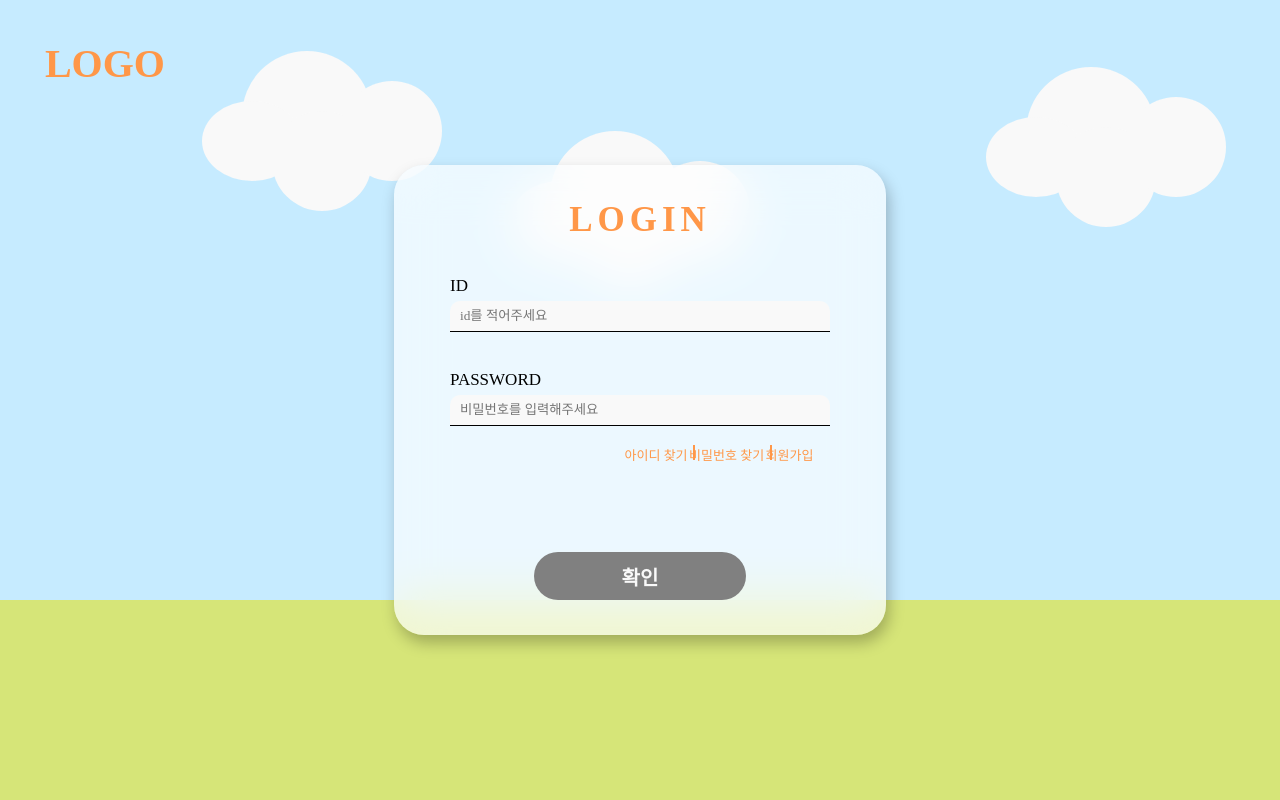
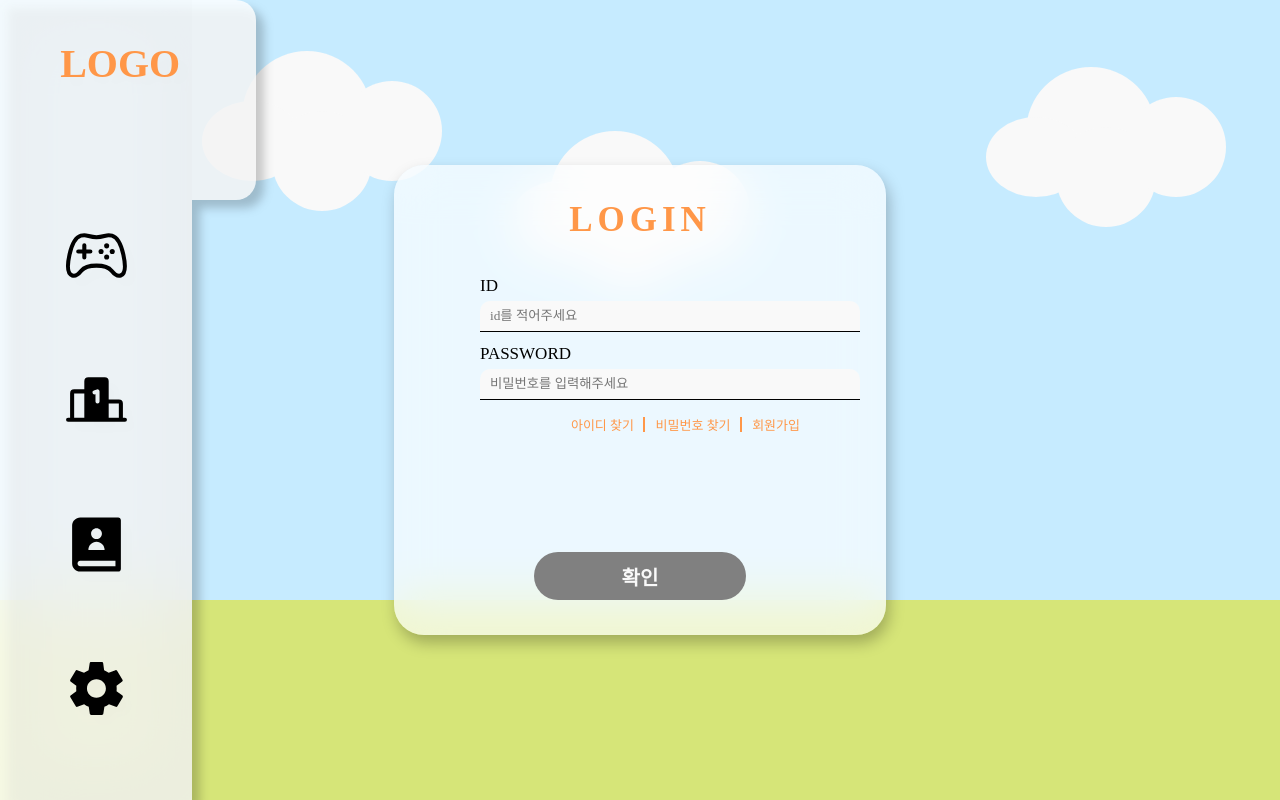
Before and after one commit to DR-LaLa/FE, a React (Vite) app: page /login in a window 1280 px wide. Built offline with nearby package versions, Linux system fonts and the light colour scheme; a web font is replaced by a local one.

Commit message:
애니메이션 추가

```diff
--- a/src/components/common/Header.jsx
+++ b/src/components/common/Header.jsx
@@ -12,13 +12,13 @@ export default function Header(props) {
   const { anime, setAnime } = useContext(MainContext);
   const navigate = useNavigate();
   const currentPage = useLocation().pathname;
-
+  const [hoverStyled, setHoverStyled] = useState("false");
   useEffect(() => {
     if (localStorage.getItem(ANIME)) {
       setAnime(localStorage.getItem(ANIME));
+      localStorage.removeItem(ANIME);
     }
   }, []);
-
   return (
     <>
       {props.show == "true" && (
@@ -35,7 +35,7 @@ export default function Header(props) {
             LOGO
           </Logo>
           {props.anime != "setting" ? (
-            <IconBox $homeAnime={anime}>
+            <IconBox $homeAnime={anime} $settingAnime={props.anime}>
               {iconArr.map((icon) => (
                 <Icon
                   onClick={() => {
@@ -62,8 +62,20 @@ export default function Header(props) {
         </HeaderStyle>
       )}
       {props.show == "false" && (
-        <HeaderStyle>
+        <HeaderStyle
+          $settingAnime={props.anime}
+          $homeAnime={anime}
+          $show={props.show}
+          $hover={hoverStyled}
+          onMouseEnter={(e) => {
+            setHoverStyled("true");
+          }}
+          onMouseLeave={() => {
+            setHoverStyled("false");
+          }}
+        >
           <Logo
+            $show={props.show}
             onClick={() => {
               if (currentPage == "/quiz") {
                 localStorage.setItem(ANIME, "quiz");
@@ -73,6 +85,27 @@ export default function Header(props) {
           >
             LOGO
           </Logo>
+          <IconBox $show={props.show} $hover={hoverStyled}>
+            {iconArr.map((icon) => (
+              <Icon
+                onClick={() => {
+                  if (icon.name == "setting") {
+                    navigate("/setting");
+                  } else if (icon.name == "quiz") {
+                    navigate("/quiz");
+                  } else if (icon.name == "rank") {
+                    navigate("/rank");
+                  } else {
+                    navigate("/album");
+                  }
+                }}
+                key={icon.key}
+                $icon={icon.name}
+              >
+                {icon.component}
+              </Icon>
+            ))}
+          </IconBox>
         </HeaderStyle>
       )}
     </>
@@ -103,8 +136,7 @@ const iconArr = [
 ];
 
 const HeaderStyle = styled.header`
-  /* width: 30vw; */
-  width: ${(props) => (props.$settingAnime == "setting" ? "30vw" : "15vw")};
+  width: ${(props) => (props.$settingAnime == "setting" ? "30vw" : props.$hover == "false" ? "3vw" : "15vw")};
   height: 100%;
   display: flex;
   flex-direction: column;
@@ -112,20 +144,29 @@ const HeaderStyle = styled.header`
   align-items: center;
   position: absolute;
   left: 0;
-  background: ${(props) => (props.$show == "true" ? "rgba(255, 255, 255, 0.8)" : "transparent")};
-  filter: ${(props) => (props.$show == "true" ? "drop-shadow(8px 8px 5px rgba(0, 0, 0, 0.25))" : "transparent")};
-  backdrop-filter: ${(props) => (props.$show == "true" ? "blur(40px)" : "")};
+  background: ${(props) =>
+    props.$show == "true" || props.$hover == "true" ? "rgba(255, 255, 255, 0.8)" : "transparent"};
+  filter: ${(props) =>
+    props.$show == "true" || props.$hover == "true" ? "drop-shadow(8px 8px 5px rgba(0, 0, 0, 0.25))" : "transparent"};
+  backdrop-filter: ${(props) => (props.$show == "true" || props.$hover == "true" ? "blur(40px)" : "")};
   z-index: 3;
-  animation-name: ${(props) =>
-    props.$settingAnime == "setting"
-      ? "bigger"
-      : props.$settingAnime == "quiz"
-      ? "invisiable"
-      : props.$homeAnime == "set"
-      ? "setToHome"
-      : props.$homeAnime == "quiz"
-      ? "quizToHome"
-      : ""};
+  transition-duration: 1s;
+  animation-name: ${(props) => {
+    if (props.$settingAnime == "setting") {
+      return "bigger";
+    } else if (props.$settingAnime == "quiz") {
+      return "invisiable";
+    } else if (props.$homeAnime == "set") {
+      return "setToHome";
+    } else if (props.$homeAnime == "quiz") {
+      return "quizToHome";
+    } else if (props.$hover == "true") {
+      // console.log(props.$hover);
+      return "hover";
+    } else {
+      return "";
+    }
+  }};
   animation-iteration-count: 1;
   animation-duration: 1s;
 
@@ -134,10 +175,16 @@ const HeaderStyle = styled.header`
     width: 5vw;
     height: 25vh;
     border-radius: 0 20px 20px 0;
-    display: ${(props) => (props.$show == "true" ? "block" : "none")};
+    display: block;
     position: absolute;
-    right: -76.5px;
+    right: -5vw;
     background: rgba(255, 255, 255, 0.8);
+    transition-duration: 1s;
+    visibility: ${(props) => (props.$show == "true" || props.$hover == "true" ? "visible" : "hidden")};
+    opacity: ${(props) => (props.$hover == "true" || props.$show == "true" ? "1" : "0")};
+    animation-name: ${(props) => (props.$show == "false" ? "invisibleIcon" : "")};
+    animation-iteration-count: 1;
+    animation-duration: 1s;
   }
 
   @keyframes bigger {
@@ -164,9 +211,6 @@ const HeaderStyle = styled.header`
       visibility: hidden;
       width: 0%;
     }
-    /* 10% {
-      visibility: hidden;
-    } */
     100% {
       width: 15vw;
     }
@@ -175,12 +219,34 @@ const HeaderStyle = styled.header`
   @keyframes invisiable {
     0% {
       width: 15vw;
-      background-color: rgba(255, 255, 255, 0.8);
+      background: rgba(255, 255, 255, 0.8);
       filter: drop-shadow(8px 8px 5px rgba(0, 0, 0, 0.25));
       backdrop-filter: blur(40px);
     }
     100% {
       width: 0vw;
+      visibility: hidden;
+    }
+  }
+  @keyframes invisibleIcon {
+    0% {
+      width: 5vw;
+      visibility: visible;
+      opacity: 1;
+    }
+    100% {
+      opacity: 0;
+      visibility: hidden;
+    }
+  }
+  @keyframes hover {
+    0% {
+      width: 0vw;
+      visibility: hidden;
+    }
+    100% {
+      width: 15vw;
+      visibility: visible;
     }
   }
 `;
@@ -188,9 +254,9 @@ const HeaderStyle = styled.header`
 const Logo = styled.h1`
   color: #ff9748;
   font-size: 40px;
-  position: relative;
+  position: ${(props) => (props.$show == "true" ? "relative" : "fixed")};
   top: 5vh;
-  left: 0.7vw;
+  left: ${(props) => (props.$show == "true" ? "0.7vw" : "4.7vw")};
   cursor: pointer;
   z-index: 3;
 `;
@@ -202,21 +268,26 @@ const IconBox = styled.section`
   flex-direction: column;
   justify-content: space-evenly;
   align-items: center;
-  animation-name: ${(props) => (props.$homeAnime == "set" || props.$homeAnime == "quiz" ? "show" : "")};
+  position: relative;
+  top: ${(props) => (props.$show == "false" ? "20vh" : "")};
+  visibility: ${(props) => (props.$show == "false" && props.$hover == "false" ? "hidden" : "visible")};
+  opacity: ${(props) => (props.$show == "false" && props.$hover == "false" ? "0" : "1")};
+  transition-duration: 1s;
+  animation-name: ${(props) =>
+    props.$homeAnime == "set" || props.$homeAnime == "quiz"
+      ? "showIcon"
+      : props.$settingAnime != "none" || props.$homeAnime != "none"
+      ? "invisibleIcon"
+      : ""};
   animation-duration: 0.6s;
   animation-iteration-count: 1;
 
-  @keyframes show {
+  @keyframes showIcon {
     0% {
-      display: none;
-      color: transparent;
-    }
-    50% {
-      display: none;
-      color: #00000070;
+      opacity: 0;
     }
     100% {
-      color: black;
+      opacity: 1;
     }
   }
 `;
--- a/src/components/login/InputBox.jsx
+++ b/src/components/login/InputBox.jsx
@@ -10,7 +10,7 @@ export default function InputBox() {
   const navigate = useNavigate();
   return (
     <InputBoxStyled>
-      <section>
+      <Section>
         <Label htmlFor="">ID</Label>
         <Input
           type="text"
@@ -23,8 +23,8 @@ export default function InputBox() {
             });
           }}
         />
-      </section>
-      <section>
+      </Section>
+      <Section>
         <Label htmlFor="">PASSWORD</Label>
         <Input
           type="password"
@@ -37,6 +37,7 @@ export default function InputBox() {
             });
           }}
         />
+      </Section>
       <LoginMore>
         <Span>아이디 찾기</Span>
         <Span>비밀번호 찾기</Span>
@@ -48,7 +49,6 @@ export default function InputBox() {
           회원가입
         </span>
       </LoginMore>
-      </section>
     </InputBoxStyled>
   );
 }
@@ -62,6 +62,12 @@ const InputBoxStyled = styled.section`
   align-items: center;
   position: relative;
   bottom: 5vh;
+`;
+
+const Section = styled.section`
+  width: 100%;
+  display: flex;
+  flex-direction: column;
 `;
 
 const Label = styled.label`
@@ -82,29 +88,34 @@ const Input = styled.input`
 `;
 
 const LoginMore = styled.section`
-  width: 15vw;
+  width: 100%;
   height: 3vh;
   color: #ff9748;
   font-size: 13px;
   display: flex;
-  justify-content: space-evenly;
+  justify-content: end;
   align-items: center;
-  position: absolute;
+  /* position: absolute;
   bottom: -30px;
-  right: -15px;
+  right: -15px; */
 
   span {
     cursor: pointer;
   }
 `;
 
-const Span = styled.span`
+const Span = styled.p`
+  margin-right: 0.8vw;
+  display: flex;
+  align-items: center;
+  justify-content: center;
   &&::after {
     content: "";
+    margin-left: 0.3vw;
     width: 5.5px;
     height: 15px;
     border-right: 2px solid #ff9748;
     display: inline-block;
-    position: absolute;
+    /* position: absolute; */
   }
 `;
--- a/src/components/quiz/QuizMain.jsx
+++ b/src/components/quiz/QuizMain.jsx
@@ -6,7 +6,8 @@ export default function QuizeMain() {
   const [average, setAverage] = useState(0);
   const navigation = useNavigate();
   return (
-    <>
+    <Anime>
+      <section>
         <ImgLeftTopRedMedicine src="img/red.png" alt="" />
         <ImgRightTopRedMedicine src="img/red.png" alt="" />
         <ImgRightTopWhiteMedicine src="img/white.png" alt="" />
@@ -16,6 +17,7 @@ export default function QuizeMain() {
         <ImgRightBottomWhiteMedicine1 src="img/white.png" alt="" />
         <ImgRightBottomWhiteMedicine2 src="img/white.png" alt="" />
         <ImgRightBottomWhiteMedicine3 src="img/white.png" alt="" />
+      </section>
       <QuizeFrame>
         <TextBox>
           <QuizTitle>오늘의 퀴즈</QuizTitle>
@@ -30,9 +32,27 @@ export default function QuizeMain() {
           START
         </StartButton>
       </QuizeFrame>
-    </>
+    </Anime>
   );
 }
+
+const Anime = styled.section`
+  position: relative;
+  animation-name: move;
+  animation-duration: 0.7s;
+  animation-iteration-count: 1;
+
+  @keyframes move {
+    0% {
+      opacity: 0;
+      left: 10vw;
+    }
+    100% {
+      left: 0vw;
+      opacity: 1;
+    }
+  }
+`;
 
 const QuizeFrame = styled.section`
   width: 50vw;
@@ -59,7 +79,18 @@ const TextBox = styled.section`
 `;
 
 const QuizTitle = styled.h1`
-  font-size: 50px;
+  @font-face {
+    font-family: "ONE-Mobile-POP";
+    src: url("https://fastly.jsdelivr.net/gh/projectnoonnu/noonfonts_2105_2@1.0/ONE-Mobile-POP.woff") format("woff");
+    font-weight: normal;
+    font-style: normal;
+  }
+
+  color: #ff4f4f;
+  font-size: 60px;
+  font-weight: 100;
+  letter-spacing: 10px;
+  font-family: "ONE-Mobile-POP";
 `;
 
 const AverageText = styled.p`
@@ -87,8 +118,8 @@ const StartButton = styled.button`
 const ImgLeftTopRedMedicine = styled.img`
   width: 13vw;
   position: absolute;
-  top: 3vh;
-  left: 19vw;
+  top: -11vh;
+  left: -6vw;
   transform: rotate(190deg);
   z-index: 3;
 `;
@@ -96,25 +127,25 @@ const ImgLeftTopRedMedicine = styled.img`
 const ImgRightTopRedMedicine = styled.img`
   width: 13vw;
   position: absolute;
-  top: 2vh;
-  right: 19vw;
+  top: -11vh;
+  right: -6vw;
   transform: rotate(115deg);
   z-index: 3;
 `;
 
 const ImgRightTopWhiteMedicine = styled.img`
-  width: 4vw;
+  width: 5vw;
   position: absolute;
-  top: 20vh;
-  right: 23vw;
+  top: 6vh;
+  right: -2vw;
   z-index: 3;
 `;
 
 const ImgLeftBottomRedMedicine = styled.img`
   width: 13vw;
   position: absolute;
-  bottom: 4vh;
-  left: 19vw;
+  bottom: -8vh;
+  left: -5vw;
   transform: rotate(-250deg);
   z-index: 3;
 `;
@@ -123,8 +154,8 @@ const ImgLeftBottomWhiteMedicine1 = styled.img`
   width: 80px;
   height: 80px;
   position: absolute;
-  bottom: 5vh;
-  left: 21vw;
+  bottom: -8vh;
+  left: -3vw;
   z-index: 3;
 `;
 
@@ -132,16 +163,16 @@ const ImgLeftBottomWhiteMedicine2 = styled.img`
   width: 60px;
   height: 60px;
   position: absolute;
-  bottom: 4vh;
-  left: 18.5vw;
+  bottom: -9vh;
+  left: 1vw;
   z-index: 3;
 `;
 
 const ImgRightBottomWhiteMedicine1 = styled.img`
   width: 8vw;
   position: absolute;
-  bottom: 10vh;
-  right: 22vw;
+  bottom: -6vh;
+  right: -4vw;
   z-index: 3;
 `;
 
@@ -149,8 +180,8 @@ const ImgRightBottomWhiteMedicine2 = styled.img`
   width: 6vw;
   border-radius: 100%;
   position: absolute;
-  bottom: 10vh;
-  right: 18vw;
+  bottom: -6vh;
+  right: -9vw;
   z-index: 3;
   box-shadow: -3px 4px 5px 0px rgba(0, 0, 0, 0.129);
 `;
@@ -158,8 +189,8 @@ const ImgRightBottomWhiteMedicine3 = styled.img`
   width: 5vw;
   border-radius: 100%;
   position: absolute;
-  bottom: 5vh;
-  right: 22vw;
+  bottom: -9vh;
+  right: -5vw;
   z-index: 3;
   box-shadow: -3px 4px 5px 0px rgba(0, 0, 0, 0.129);
 `;
--- a/src/pages/Album.jsx
+++ b/src/pages/Album.jsx
@@ -13,7 +13,7 @@ export default function Album() {
   return (
     <>
       <MainProvider>
-        <Header show={"true"} anime={"album"} />
+        <Header show={"true"} anime={"none"} />
       </MainProvider>
       <MainFrame>
         <Section>
--- a/src/pages/Main.jsx
+++ b/src/pages/Main.jsx
@@ -17,9 +17,9 @@ export default function Main() {
   }, []);
   return (
     <MainProvider>
-      <Header show={"true"} />
+      <Header show={"true"} $homeAnime={homeAnime} anime={"none"} />
       <MainFrame>
-        <Img src="img/유딩.png" alt="" $homeAnime={homeAnime} />
+        <Img src="img/유딩.png" alt="" />
       </MainFrame>
     </MainProvider>
   );
--- a/src/pages/Quiz.jsx
+++ b/src/pages/Quiz.jsx
@@ -1,8 +1,8 @@
-import { useState } from "react";
 import Header from "../components/common/Header";
 import MainFrame from "../components/common/MainFrame";
 import MainProvider from "../provider/MainProvider";
 import QuizMain from "../components/quiz/QuizMain";
+import styled from "styled-components";
 
 export default function Quiz() {
   return (
--- a/src/pages/Rank.jsx
+++ b/src/pages/Rank.jsx
@@ -9,7 +9,7 @@ export default function Rank() {
   return (
     <>
       <MainProvider>
-        <Header show={"true"} anime={"rank"} />
+        <Header show={"true"} anime={"none"} />
       </MainProvider>
       <MainFrame>
         <RankProvider>
```
Also changed, not shown: src/pages/Login.jsx (+8 -0 lines). Lines whose indentation alone changed are shown as unchanged.
